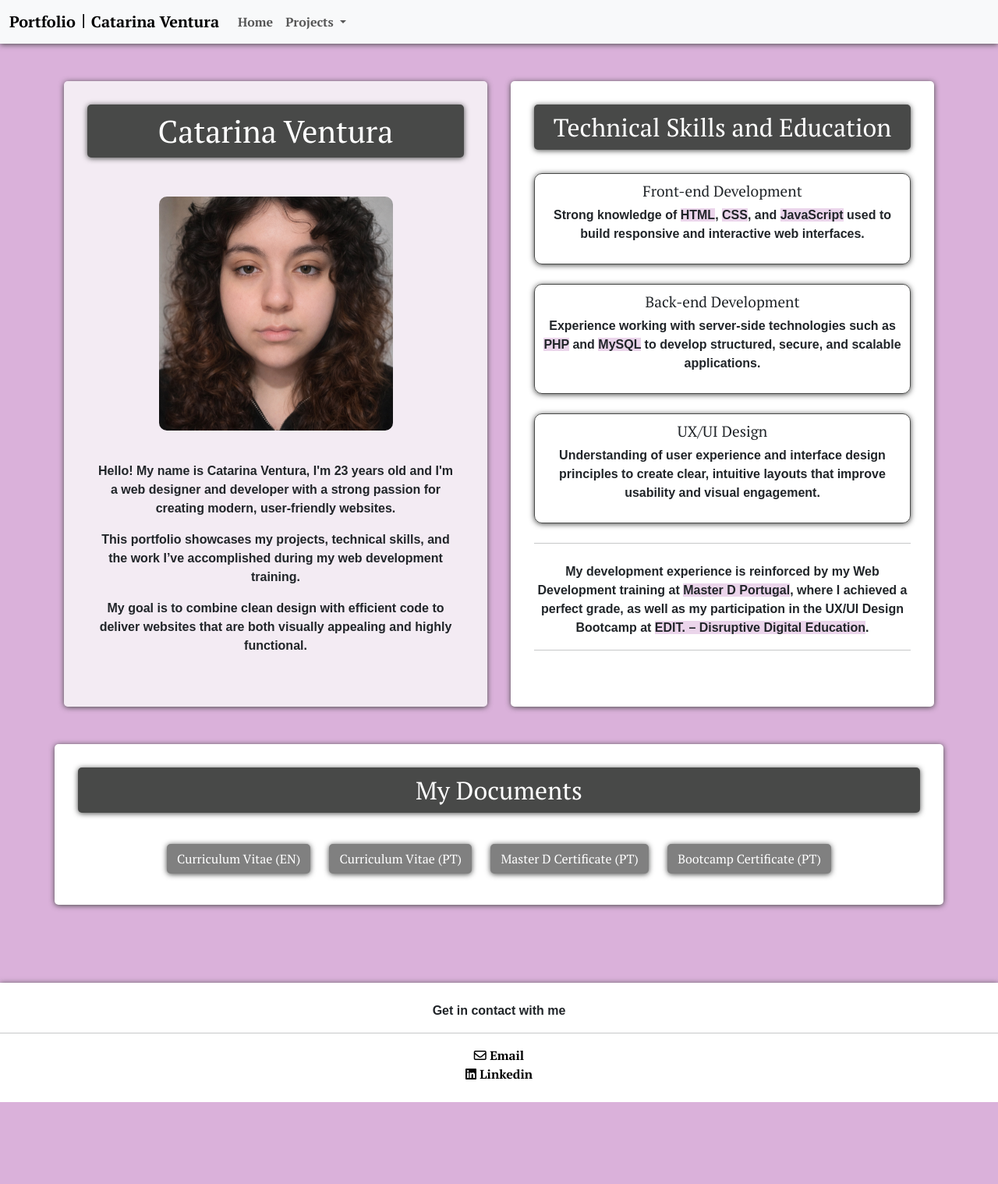
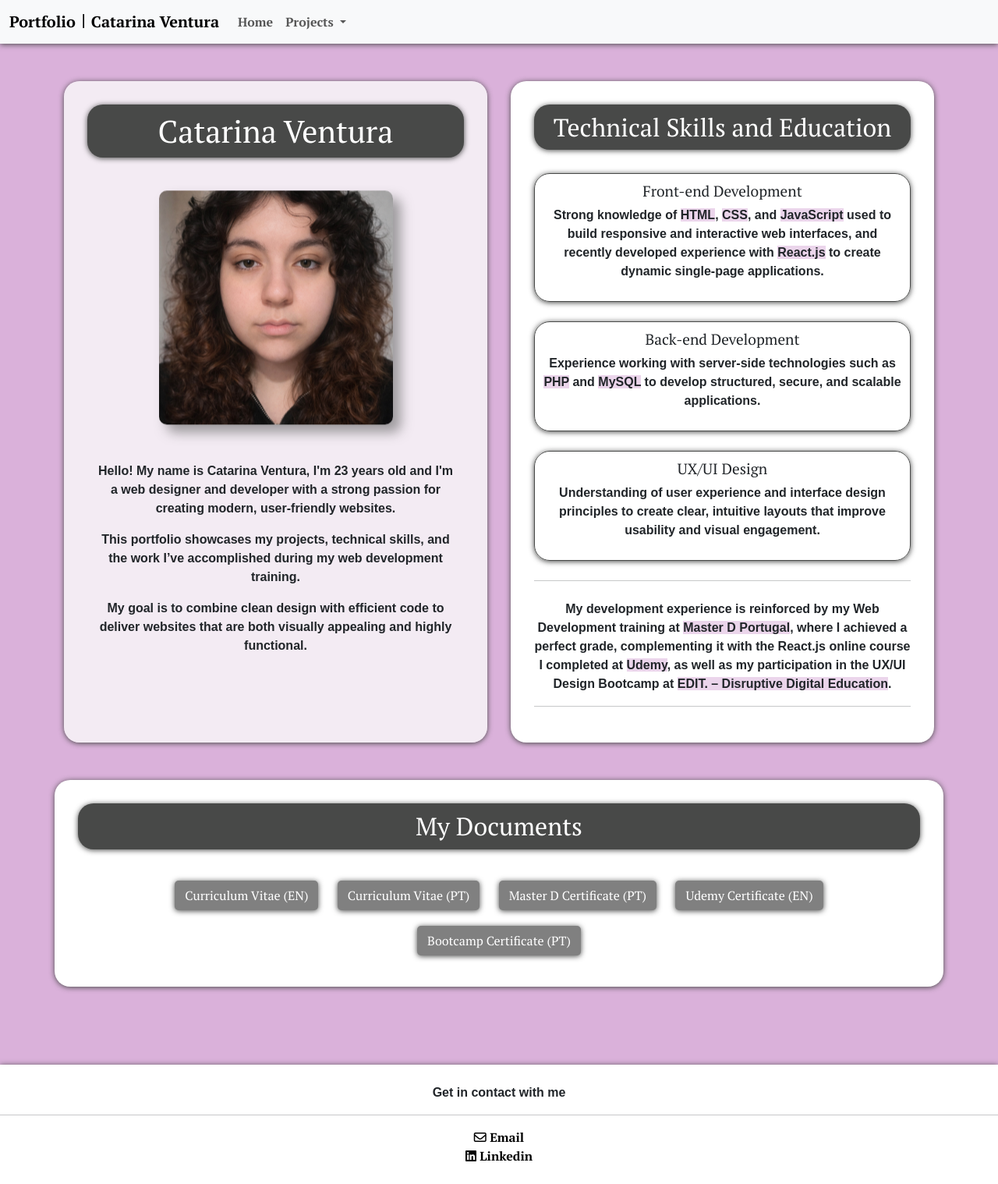
Before and after one commit to catarinaventura/catarinaventura.github.io, a plain HTML site: page index.html in a window 1280 px wide. Shown: the whole page at 78% size. Before the commit the page ends 1413 px from the top, so only its background shows below. Drawn offline with nearby package versions, Linux system fonts and the light colour scheme; a web font is replaced by a local one.

Commit message:
Add files via upload

```diff
--- a/index.html
+++ b/index.html
@@ -1,130 +1,217 @@
-<!DOCTYPE html>
+<!doctype html>
 <html lang="en">
-
   <head>
-        <meta charset="utf-8">
-        <meta name="Author" content="Catarina Ventura">
-        <meta name="viewport" content="width=device-width, initial-scale=1">
+    <meta charset="utf-8" />
+    <meta name="Author" content="Catarina Ventura" />
+    <meta name="viewport" content="width=device-width, initial-scale=1" />
 
     <title>Portfolio︱Catarina Ventura</title>
 
-        <script src="https://kit.fontawesome.com/e815cc27bb.js" crossorigin="anonymous"></script>
+    <script
+      src="https://kit.fontawesome.com/e815cc27bb.js"
+      crossorigin="anonymous"
+    ></script>
 
-        <link href="https://cdn.jsdelivr.net/npm/bootstrap@5.3.8/dist/css/bootstrap.min.css" rel="stylesheet" crossorigin="anonymous">
-        <link rel="stylesheet" href="./style.css">
+    <link
+      href="https://cdn.jsdelivr.net/npm/bootstrap@5.3.8/dist/css/bootstrap.min.css"
+      rel="stylesheet"
+      crossorigin="anonymous"
+    />
+    <link rel="stylesheet" href="./style.css" />
+    <link rel="icon" type="image/png" href="pictures/pfp.png" />
   </head>
 
   <body>
-
     <header>
-
       <nav class="navbar navbar-expand-lg bg-body-tertiary">
         <div class="container-fluid">
-                    <a class="navbar-brand" href="index.html">Portfolio︱Catarina Ventura</a>
+          <a class="navbar-brand" href="index.html"
+            >Portfolio︱Catarina Ventura</a
+          >
 
-                    <button class="navbar-toggler" type="button" data-bs-toggle="collapse" data-bs-target="#navbarSupportedContent" aria-controls="navbarSupportedContent" aria-expanded="false" aria-label="Toggle navigation">
+          <button
+            class="navbar-toggler"
+            type="button"
+            data-bs-toggle="collapse"
+            data-bs-target="#navbarSupportedContent"
+            aria-controls="navbarSupportedContent"
+            aria-expanded="false"
+            aria-label="Toggle navigation"
+          >
             <span class="navbar-toggler-icon"></span>
           </button>
 
           <div class="collapse navbar-collapse" id="navbarSupportedContent">
-
             <ul class="navbar-nav me-auto mb-2 mb-lg-0">
               <li class="nav-item">
-                            <a class="nav-link" aria-current="page" href="index.html">Home</a>
+                <a class="nav-link" aria-current="page" href="index.html"
+                  >Home</a
+                >
               </li>
 
               <li class="nav-item dropdown">
-                                <a class="nav-link dropdown-toggle" href="#" role="button" data-bs-toggle="dropdown" aria-expanded="false">
+                <a
+                  class="nav-link dropdown-toggle"
+                  href="#"
+                  role="button"
+                  data-bs-toggle="dropdown"
+                  aria-expanded="false"
+                >
                   Projects
                 </a>
                 <ul class="dropdown-menu">
-                                    <li><a class="dropdown-item" href="projects/illit.html">Band Project</a></li>
-                                    <li><a class="dropdown-item" href="projects/vengeance.html">Gaming Events Project</a></li>
-                                    <li><hr class="dropdown-divider"></li>
-                                    <li><a class="dropdown-item" href="projects/all_projects.html">Check out all projects</a></li>
+                  <li>
+                    <a class="dropdown-item" href="projects/illit.html"
+                      >Band Project</a
+                    >
+                  </li>
+                  <li>
+                    <a class="dropdown-item" href="projects/vengeance.html"
+                      >Gaming Events Project</a
+                    >
+                  </li>
+                  <li><hr class="dropdown-divider" /></li>
+                  <li>
+                    <a class="dropdown-item" href="projects/all_projects.html"
+                      >Check out all projects</a
+                    >
+                  </li>
                 </ul>
               </li>
-
             </ul>
-
           </div>
-
         </div>
-
       </nav>
-
     </header>
 
     <main>
-             <div class="container mt-5 d-flex flex-wrap justify-content-between side-by-side-container">
-                <section class="col-md-6 text-center welcome-section">
+      <div
+        class="container mt-5 d-flex flex-wrap justify-content-between side-by-side-container"
+      >
+        <section class="col-md-6 text-center welcome-section hidden">
           <div class="row align-items-center">
             <div>
-                            <h1 class="box">Catarina Ventura</h1>
-                            <img src="pictures/pfp.png" alt="Profile Picture" class="profile-pic">
-
+              <h1 class="box" id="typing-text"></h1>
+              <img
+                src="pictures/pfp.png"
+                alt="Profile Picture"
+                class="profile-pic"
+              />
             </div>
 
             <div class="welcome-box">
-                            <p>Hello! My name is Catarina Ventura, I'm 23 years old and I'm a web designer and developer with a strong passion for creating modern, user-friendly websites.</p>
-                            <p>This portfolio showcases my projects, technical skills, and the work I’ve accomplished during my web development training.</p>
-                            <p>My goal is to combine clean design with efficient code to deliver websites that are both visually appealing and highly functional.</p>
+              <p>
+                Hello! My name is Catarina Ventura, I'm 23 years old and I'm a
+                web designer and developer with a strong passion for creating
+                modern, user-friendly websites.
+              </p>
+              <p>
+                This portfolio showcases my projects, technical skills, and the
+                work I’ve accomplished during my web development training.
+              </p>
+              <p>
+                My goal is to combine clean design with efficient code to
+                deliver websites that are both visually appealing and highly
+                functional.
+              </p>
             </div>
           </div>
         </section>
 
-                <section class="col-md-6 container text-center side-section">
+        <section class="col-md-6 container text-center side-section hidden">
           <h2 class="box">Technical Skills and Education</h2>
 
           <div>
             <div class="small-box">
               <h3>Front-end Development</h3>
-                            <p>Strong knowledge of <span class="highlight">HTML</span>, <span class="highlight">CSS</span>, and <span class="highlight">JavaScript</span> used to build responsive and interactive web interfaces.</p>
+              <p>
+                Strong knowledge of <span class="highlight">HTML</span>,
+                <span class="highlight">CSS</span>, and
+                <span class="highlight">JavaScript</span> used to build
+                responsive and interactive web interfaces, and recently
+                developed experience with
+                <span class="highlight">React.js</span> to create dynamic
+                single-page applications.
+              </p>
             </div>
 
             <div class="small-box">
               <h3>Back-end Development</h3>
-                            <p>Experience working with server-side technologies such as <span class="highlight">PHP</span> and <span class="highlight">MySQL</span> to develop structured, secure, and scalable applications.</p>
+              <p>
+                Experience working with server-side technologies such as
+                <span class="highlight">PHP</span> and
+                <span class="highlight">MySQL</span> to develop structured,
+                secure, and scalable applications.
+              </p>
             </div>
 
             <div class="small-box">
               <h3>UX/UI Design</h3>
-                            <p>Understanding of user experience and interface design principles to create clear, intuitive layouts that improve usability and visual engagement.</p>
+              <p>
+                Understanding of user experience and interface design principles
+                to create clear, intuitive layouts that improve usability and
+                visual engagement.
+              </p>
             </div>
           </div>
 
-                    <hr>
+          <hr />
 
           <div class="mt-4">
-                        <p>My development experience is reinforced by my Web Development training at <span class="highlight">Master D Portugal</span>, where I achieved a perfect grade, as well as my participation in the UX/UI Design Bootcamp at <span class="highlight">EDIT. – Disruptive Digital Education</span>.</p>
+            <p>
+              My development experience is reinforced by my Web Development
+              training at <span class="highlight">Master D Portugal</span>,
+              where I achieved a <strong>perfect grade</strong>, complementing
+              it with the <strong>React.js</strong> online course I completed at
+              <span class="highlight">Udemy</span>, as well as my participation
+              in the UX/UI Design Bootcamp at
+              <span class="highlight">EDIT. – Disruptive Digital Education</span
+              >.
+            </p>
           </div>
 
-                    <hr>
+          <hr />
         </section>
       </div>
 
-            <section class="container mt-5 text-center normal-section">
+      <section class="container mt-5 text-center normal-section hidden">
         <h2 class="box">My Documents</h2>
         <nav>
-                    <a href="files/CV-EN.pdf" class="btn" target="_blank">Curriculum Vitae (EN)</a>
-                    <a href="files/CV-PT.pdf" class="btn" target="_blank">Curriculum Vitae (PT)</a>
-                    <a href="files/MasterD-Diploma.pdf" class="btn" target="_blank">Master D Certificate (PT)</a>
-                    <a href="files/UXUI-Cert.pdf" class="btn" target="_blank">Bootcamp Certificate (PT)</a>
+          <a href="files/CV-EN.pdf" class="btn" target="_blank"
+            >Curriculum Vitae (EN)</a
+          >
+          <a href="files/CV-PT.pdf" class="btn" target="_blank"
+            >Curriculum Vitae (PT)</a
+          >
+          <a href="files/MasterD-Diploma.pdf" class="btn" target="_blank"
+            >Master D Certificate (PT)</a
+          >
+          <a href="files/React-Cert.pdf" class="btn" target="_blank"
+            >Udemy Certificate (EN)</a
+          >
+          <a href="files/UXUI-Cert.pdf" class="btn" target="_blank"
+            >Bootcamp Certificate (PT)</a
+          >
         </nav>
-
       </section>
-
     </main>
 
     <footer class="text-center py-4">
       <p>Get in contact with me</p>
-            <hr>
-            <a href="mailto:catarinaventura.work@gmail.com"><i class="fa-regular fa-envelope"></i> Email</a><br>
-            <a href="https://www.linkedin.com/in/catarina-tanganho-ventura/"><i class="fa-brands fa-linkedin"></i> Linkedin</a>
+      <hr />
+      <a href="mailto:catarinaventura.work@gmail.com"
+        ><i class="fa-regular fa-envelope"></i> Email</a
+      ><br />
+      <a href="https://www.linkedin.com/in/catarina-tanganho-ventura/"
+        ><i class="fa-brands fa-linkedin"></i> Linkedin</a
+      >
     </footer>
 
-        <script src="https://cdn.jsdelivr.net/npm/bootstrap@5.3.8/dist/js/bootstrap.bundle.min.js" integrity="sha384-FKyoEForCGlyvwx9Hj09JcYn3nv7wiPVlz7YYwJrWVcXK/BmnVDxM+D2scQbITxI" crossorigin="anonymous"></script>
-
+    <script
+      src="https://cdn.jsdelivr.net/npm/bootstrap@5.3.8/dist/js/bootstrap.bundle.min.js"
+      integrity="sha384-FKyoEForCGlyvwx9Hj09JcYn3nv7wiPVlz7YYwJrWVcXK/BmnVDxM+D2scQbITxI"
+      crossorigin="anonymous"
+    ></script>
+    <script src="script.js"></script>
   </body>
-
 </html>
--- /dev/null
+++ b/script.js
@@ -0,0 +1,36 @@
+/* --------------------------------------------------------------------
+POP-UP ANIMATION
+-------------------------------------------------------------------- */
+const hiddenElements = document.querySelectorAll(".hidden");
+
+const observer = new IntersectionObserver((entries) => {
+  entries.forEach((entry) => {
+    if (entry.isIntersecting) {
+      entry.target.classList.add("show");
+    }
+  });
+});
+
+hiddenElements.forEach((el) => observer.observe(el));
+
+/* --------------------------------------------------------------------
+TYPING ANIMATION
+-------------------------------------------------------------------- */
+const text = "Catarina Ventura";
+const typingText = document.getElementById("typing-text");
+
+let index = 0;
+
+function typeWriter() {
+  if (index < text.length) {
+    typingText.innerHTML += text.charAt(index);
+    index++;
+    setTimeout(typeWriter, 100);
+  }
+}
+
+typeWriter();
+
+/* --------------------------------------------------------------------
+CURSOR GLOW ANIMATION
+-------------------------------------------------------------------- */
--- a/style.css
+++ b/style.css
@@ -1,19 +1,26 @@
 /* --------------------------------------------------------------------
 FONT
 -------------------------------------------------------------------- */
-@import url('https://fonts.googleapis.com/css2?family=Chivo:ital,wght@0,100..900;1,100..900&family=PT+Serif:ital,wght@0,400;0,700;1,400;1,700&display=swap');
+@import url("https://fonts.googleapis.com/css2?family=Chivo:ital,wght@0,100..900;1,100..900&family=PT+Serif:ital,wght@0,400;0,700;1,400;1,700&display=swap");
 
 /* --------------------------------------------------------------------
 BODY
 -------------------------------------------------------------------- */
-*, *::before, *::after {
+*,
+*::before,
+*::after {
   box-sizing: border-box;
 }
 
+html {
+  scroll-behavior: smooth;
+}
+
 body {
-    background-color: #DAB1DA;
+  background-color: #dab1da;
   font-weight: 600;
-    font-family: 'PT Serif', sans-serif;
+  font-family: "PT Serif", sans-serif;
+  overflow-x: hidden;
 }
 
 h1 {
@@ -30,7 +37,7 @@ h3 {
 
 p {
   font-size: 1rem;
-    font-family: 'Chivo', sans-serif;
+  font-family: "Chivo", sans-serif;
 }
 
 a {
@@ -62,15 +69,15 @@ NAVBAR
 SECTIONS
 -------------------------------------------------------------------- */
 .welcome-section {
-    background-color: rgba(250, 250, 250, 0.8);;
-    border-radius: 5px;
+  background-color: rgba(250, 250, 250, 0.8);
+  border-radius: 20px;
   padding: 30px;
   box-shadow: 0 1px 7px #484948;
 }
 
 .side-section {
   background-color: white;
-    border-radius: 5px;
+  border-radius: 20px;
   padding: 30px;
   box-shadow: 0 1px 7px #484948;
 }
@@ -79,16 +86,28 @@ SECTIONS
   gap: 30px;
 }
 
-.welcome-section, .side-section {
-    flex: 1 1 48%; /* grow/shrink and occupy ~half width */
-    min-width: 300px; /* ensures it doesn’t get too squished on mobile */
+.welcome-section,
+.side-section {
+  flex: 1 1 48%;
+  min-width: 300px;
 }
 
 .normal-section {
   background-color: white;
-    border-radius: 5px;
+  border-radius: 20px;
   padding: 30px;
   box-shadow: 0 1px 7px #484948;
+}
+
+.hidden {
+  opacity: 0;
+  transform: translateY(30px);
+  transition: all 0.8s ease;
+}
+
+.show {
+  opacity: 1;
+  transform: translateY(0);
 }
 
 /* --------------------------------------------------------------------
@@ -97,7 +116,7 @@ TITLES
 .box {
   background-color: #484948;
   color: white;
-    border-radius: 5px;
+  border-radius: 20px;
   padding: 10px;
   box-shadow: 0 1px 7px #484948;
   margin-bottom: 30px;
@@ -106,9 +125,15 @@ TITLES
 .small-box {
   padding: 10px;
   border: 1px solid #484948;
-    border-radius: 10px;
+  border-radius: 20px;
   margin-bottom: 25px;
   box-shadow: 0 1px 7px #484948;
+  transition: 0.3s ease;
+}
+
+.small-box:hover {
+  transform: translateY(-5px);
+  box-shadow: 0 0 20px rgba(153, 50, 204, 0.4);
 }
 
 .profile-pic-box {
@@ -121,6 +146,22 @@ TITLES
   max-height: 300px;
   border-radius: 10px;
   margin: 20px;
+  animation: float 3s ease-in-out infinite;
+  box-shadow: 10px 10px 15px rgba(72, 73, 72, 0.5);
+}
+
+@keyframes float {
+  0% {
+    transform: translateY(0px);
+  }
+
+  50% {
+    transform: translateY(-10px);
+  }
+
+  100% {
+    transform: translateY(0px);
+  }
 }
 
 .welcome-box {
@@ -131,7 +172,6 @@ TITLES
   align-items: center;
   padding: 20px;
 }
-
 
 /* --------------------------------------------------------------------
 TEXT HIGLIGHTS
@@ -152,11 +192,10 @@ BUTTONS
 }
 
 .btn:hover {
-    background-color: #DAB1DA;
+  background-color: #dab1da;
   color: black;
   box-shadow: 0 1px 7px #484948;
 }
-
 
 /* --------------------------------------------------------------------
 PROJECTS
```
Also changed, not shown: projects/all_projects.html (+1 -0 lines), projects/illit.html (+66 -29 lines), projects/vengeance.html (+69 -30 lines), 3 other files. Lines whose indentation alone changed are shown as unchanged.
